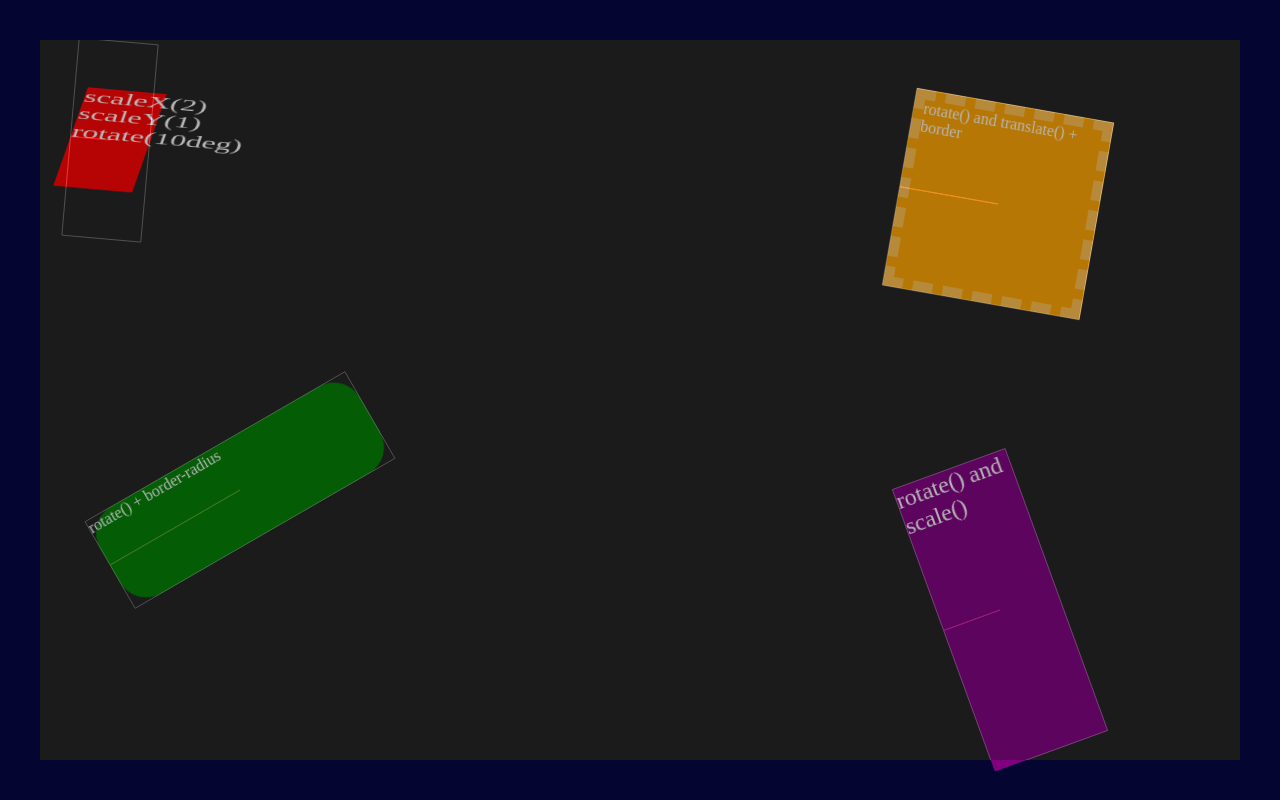
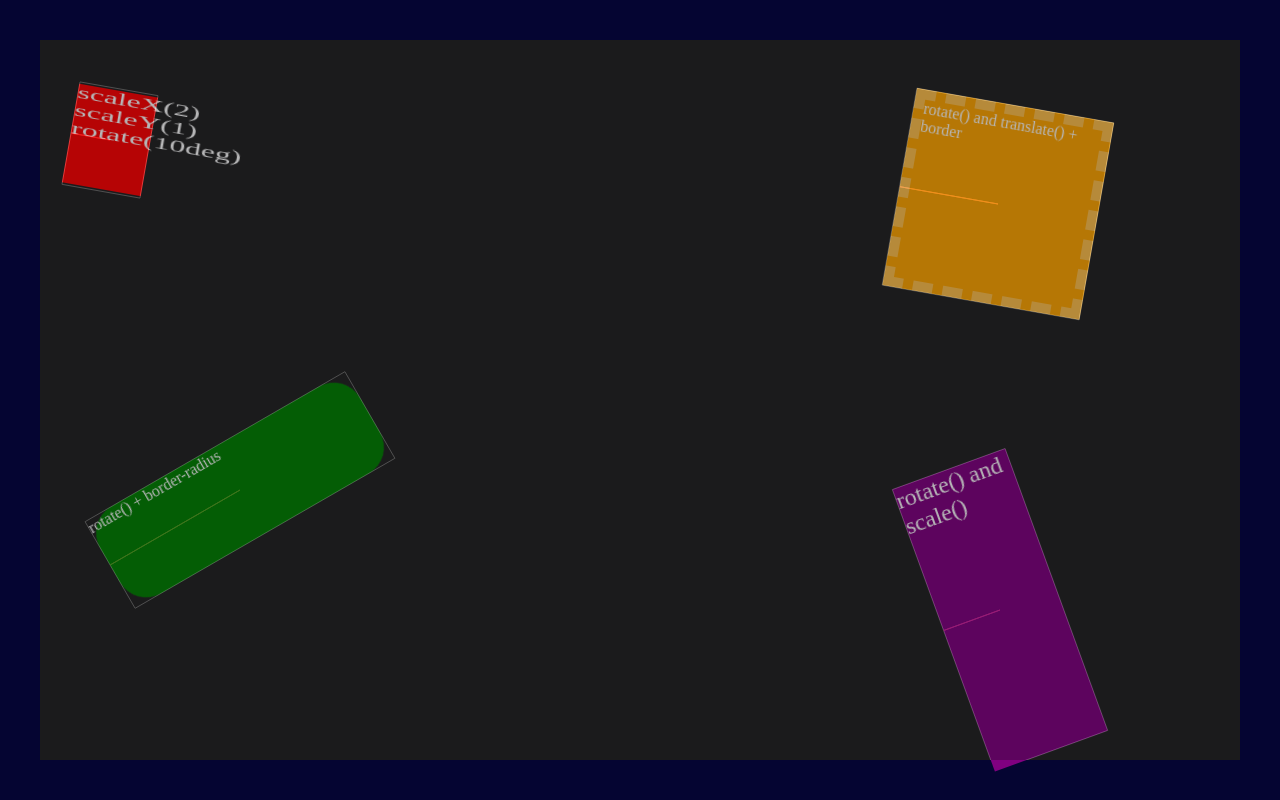
Before and after one commit to flukeout/games, a plain HTML site: page converter/index.html in a window 1280 px wide. Drawn offline with Linux system fonts and the light colour scheme.

Commit message:
Nits & updates

```diff
--- a/converter/convert.js
+++ b/converter/convert.js
@@ -32,18 +32,14 @@ function getElementProperties(element){
 
   var scale = Math.sqrt(a*a + b*b);
 
+  var scaleX = Math.sqrt(a*a + c*c);
+  var scaleY = Math.sqrt(b*b + d*d);
   // If there is a uniform scale, lets multiply the height and width by it
   // We could also do this after the fact by modifying the object after instantiation
   // matter.js gives us scaleX and scaleY modifiers
-  height = height * scale.toFixed(2);
-  width = width * scale.toFixed(2);
+  height = height * scaleY.toFixed(2);
+  width = width * scaleX.toFixed(2);
 
-
-  // arc sin, convert from radians to degrees, round
-  var sin = b/scale;
-  // next line works for 30deg but not 130deg (returns 50);
-  // var angle = Math.round(Math.asin(sin) * (180/Math.PI));
-  // var angle = Math.round(Math.atan2(b, a) * (180/Math.PI));
   var angle = Math.atan2(b, a); //angle in rad
 
   console.log('Height:   ' + x);
--- a/converter/test.css
+++ b/converter/test.css
@@ -34,7 +34,7 @@ canvas {
   left: 50px;
   background: red;
   transform-origin: center center;
-  transform: scaleX(2) scaleY(1) rotate(10deg);
+  transform:  rotate(10deg) scaleX(2) scaleY(1);
 }
 
 #orange {
```
